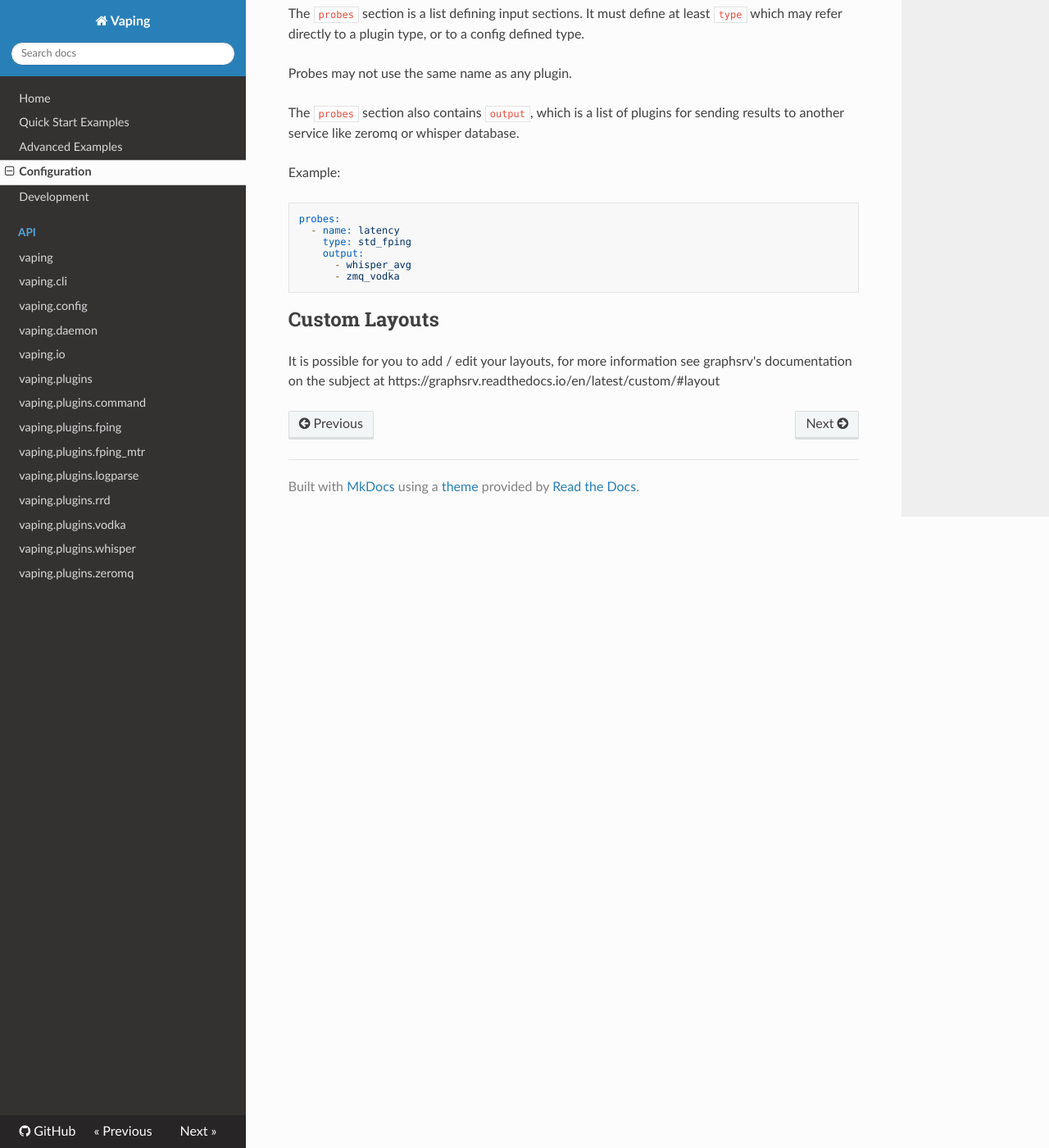
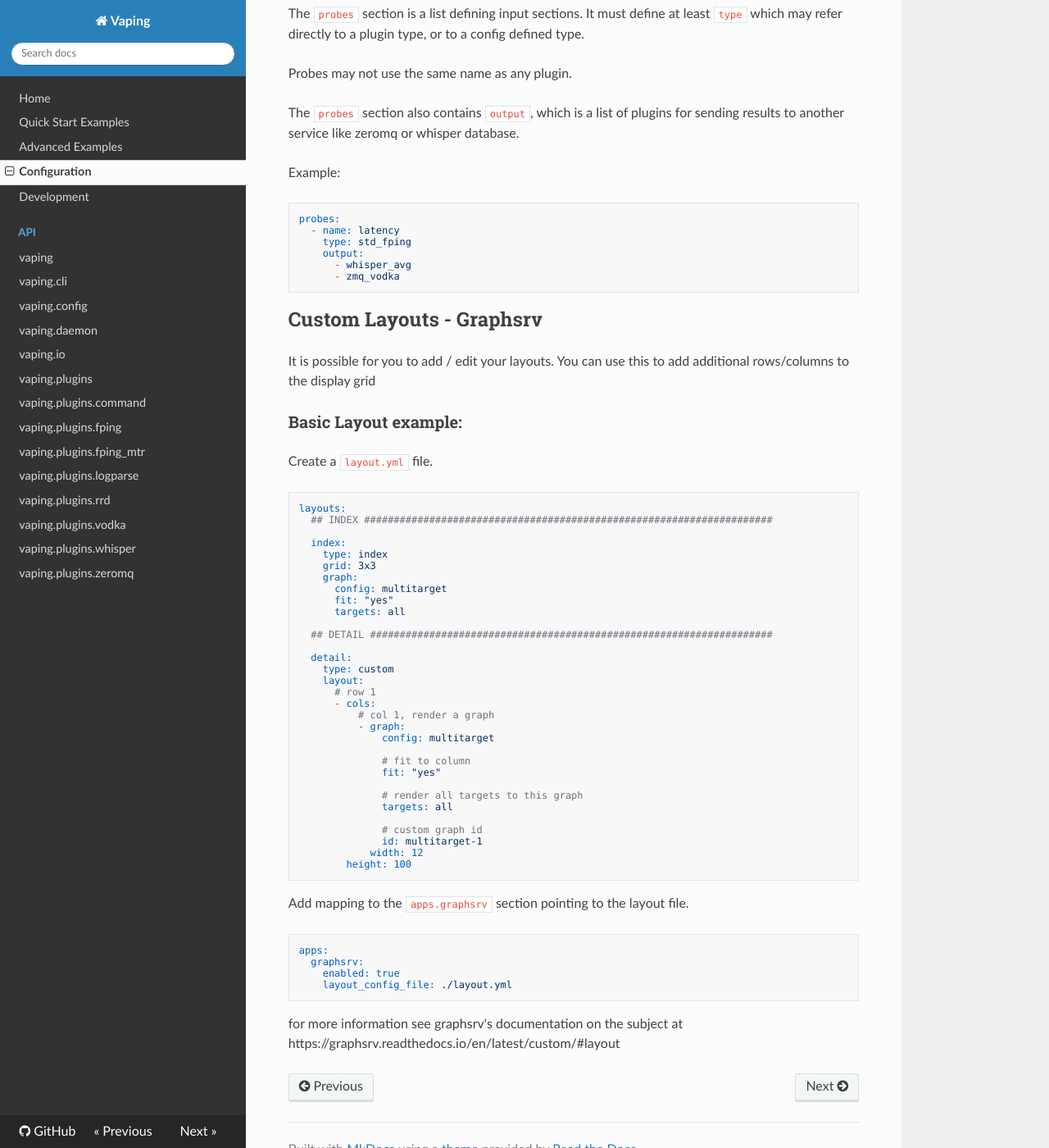
Before and after one commit to 20c/vaping, an MkDocs documentation site: the page built from docs/config.md, in a window 1280 px wide and 1400 px high, scrolled down 1919 px. Shown: the whole window at 82% size. Built offline with MkDocs 1.6.1, drawn with Linux system fonts in a browser that asks for light colours; nearby versions of some CDN libraries.

Commit message:
add custom graphsrv example

````diff
--- a/docs/config.md
+++ b/docs/config.md
@@ -102,6 +102,55 @@ probes:
       - zmq_vodka
 ```
 
-## Custom Layouts
+## Custom Layouts - Graphsrv
 
-It is possible for you to add / edit your layouts, for more information see graphsrv's documentation on the subject at https://graphsrv.readthedocs.io/en/latest/custom/#layout
+It is possible for you to add / edit your layouts. You can use this to add additional rows/columns to the display grid
+
+### Basic Layout example:
+Create a `layout.yml` file.
+```
+layouts:
+  ## INDEX #####################################################################
+
+  index:
+    type: index
+    grid: 3x3
+    graph:
+      config: multitarget
+      fit: "yes"
+      targets: all
+
+  ## DETAIL ####################################################################
+
+  detail:
+    type: custom
+    layout:
+      # row 1
+      - cols:
+          # col 1, render a graph
+          - graph:
+              config: multitarget
+
+              # fit to column
+              fit: "yes"
+
+              # render all targets to this graph
+              targets: all
+
+              # custom graph id
+              id: multitarget-1
+            width: 12
+        height: 100
+```
+
+Add mapping to the `apps.graphsrv` section pointing to the layout file.
+```
+apps:
+  graphsrv:
+    enabled: true
+    layout_config_file: ./layout.yml
+```
+
+
+
+for more information see graphsrv's documentation on the subject at https://graphsrv.readthedocs.io/en/latest/custom/#layout
````
